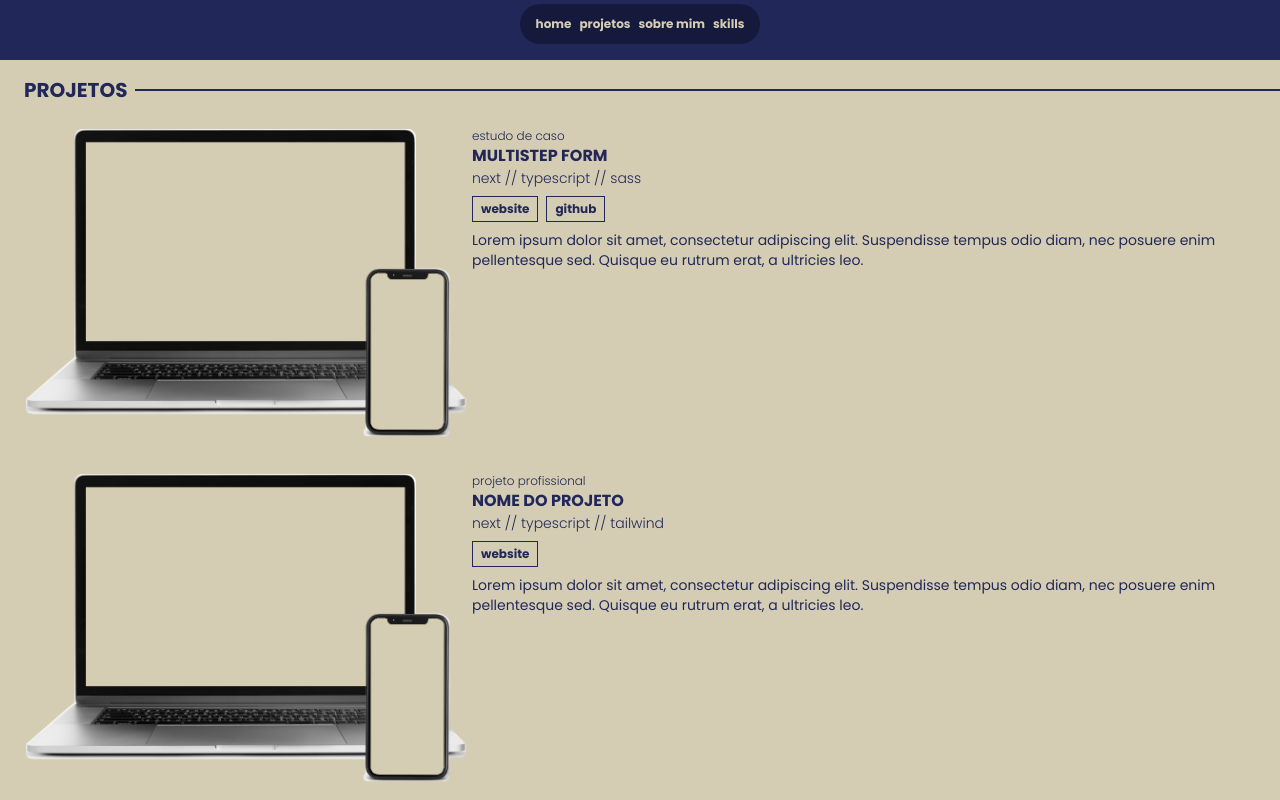
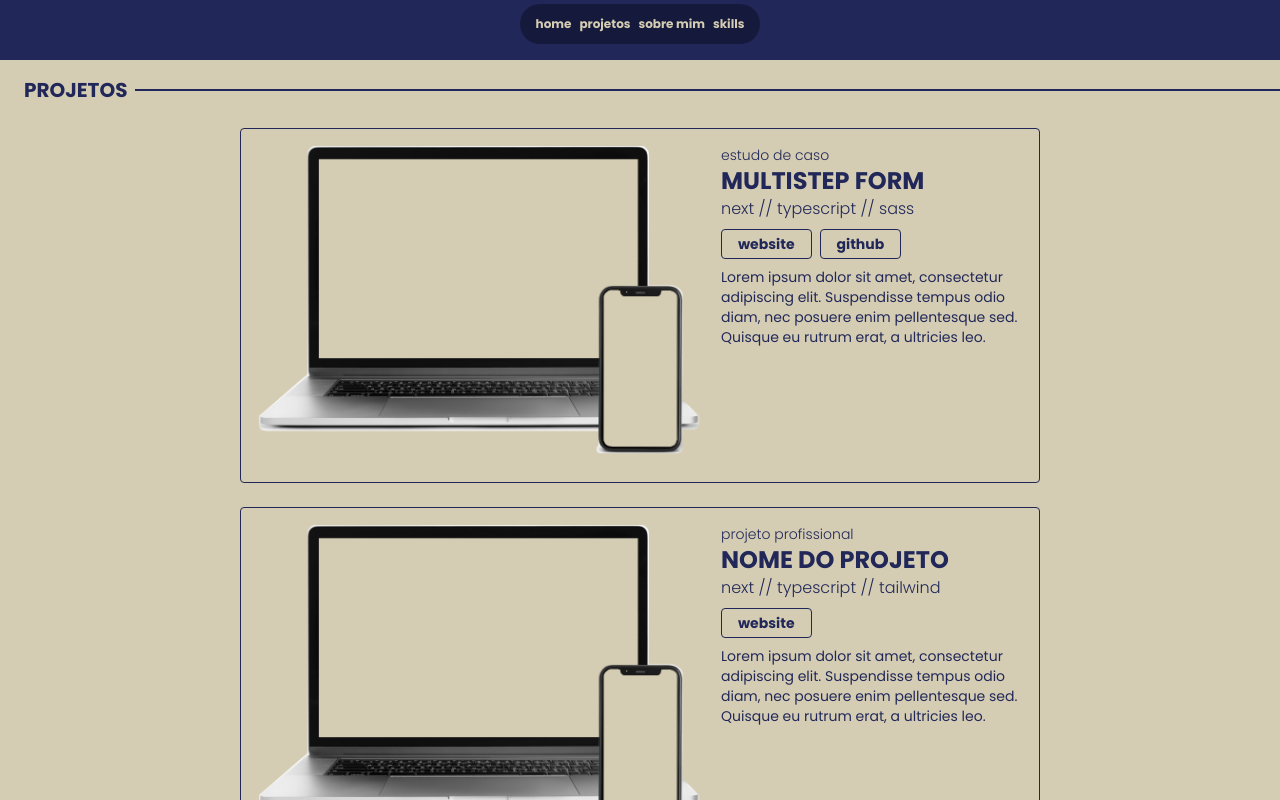
Before and after one commit to limasthays/portfolio-thayslima, a Next.js app: page / in a window 1280 px wide. Shown: the part 740-1540 px from the top of the page. Built offline with nearby package versions, Linux system fonts and the light colour scheme.

Commit message:
increasing responsible layout on desktop view (and its soooo beautiful I loved itgit add .git add .)

```diff
--- a/src/app/components/containers/ProjectCard.tsx
+++ b/src/app/components/containers/ProjectCard.tsx
@@ -31,7 +31,7 @@ function ProjectCard({
 	const [isTextVisible, setIsTextVisible] = useState<boolean>(false)
 
 	return (
-		<div className="flex flex-col md:flex-row items-center md:items-start">
+		<div className="flex flex-col md:flex-row items-center md:items-start md:gap-4 md:border md:border-deep-blue md:rounded md:p-4 md:max-w-[800px] md:mx-auto">
 			<Image
 				src={img}
 				alt="project mockup"
@@ -40,9 +40,9 @@ function ProjectCard({
 
 			<div>
 				<div className="text-center md:text-left">
-					<p className="font-light text-xs">{projectTags}</p>
-					<h3 className="uppercase font-bold">{title}</h3>
-					<p className="font-light text-sm">{techs}</p>
+					<p className="font-light text-xs md:text-sm">{projectTags}</p>
+					<h3 className="uppercase font-bold md:text-2xl">{title}</h3>
+					<p className="font-light text-sm md:text-base">{techs}</p>
 				</div>
 
 				<div className="flex gap-2 my-2">
@@ -50,7 +50,7 @@ function ProjectCard({
 						<button
 							title={item.title}
 							key={item.title}
-							className="border border-deep-blue px-2 py-1 font-bold text-xs"
+							className="border border-deep-blue rounded px-2 py-1 font-bold text-xs md:text-sm md:px-4"
 						>
 							<a href={item.link}>{item.title}</a>
 						</button>
--- a/src/app/components/sections/Projects.tsx
+++ b/src/app/components/sections/Projects.tsx
@@ -6,7 +6,7 @@ import { nanoid } from 'nanoid'
 function ProjectsSection() {
 	return (
 		<SectionContainer id="projects" sectionTitle="projetos" whiteVariant={true}>
-			<div className="flex flex-col items-center md:items-start gap-6">
+			<div className="flex flex-col items-center md:items-start gap-6 md:justify-center">
 				{projectsContent.map((item) => (
 					<ProjectCard
 						img={item.img}
```
